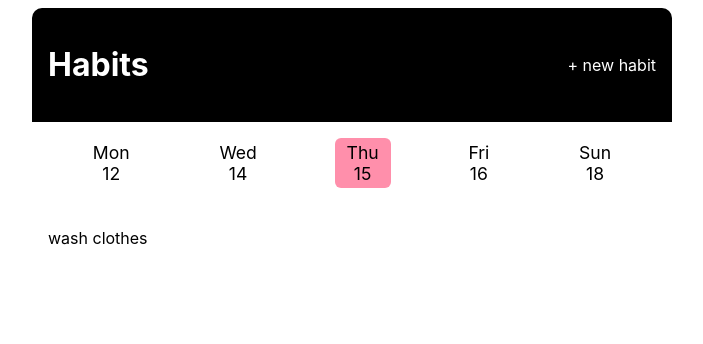
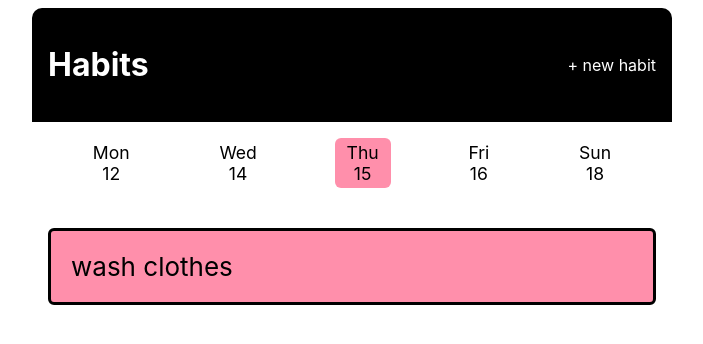
Before and after one commit to vahidsdri/simple-habit-tracker, a Flask app: page / in a window 1280 px wide. Shown: the top 344 px of the page, without its empty margins (288-991 px from the left). Run offline with Flask 3, Linux system fonts and the light colour scheme.

Commit message:
add some basic functionality and more styling✨

```diff
--- a/app.py
+++ b/app.py
@@ -1,6 +1,6 @@
 import datetime
 from collections import defaultdict
-from flask import Flask, render_template, request
+from flask import Flask, render_template, request, redirect, url_for
 app = Flask(__name__)
 
 
@@ -23,7 +23,12 @@ def index():
         selected_date = datetime.date.fromisoformat(date_str)
     else:
         selected_date = datetime.date.today()
-    return render_template('index.html', title="Habit Tracker - Home", habits=habits, selected_date=selected_date,completions=completions[selected_date])
+    return render_template('index.html',
+        title="Habit Tracker - Home",
+        habits=habits,
+        selected_date=selected_date,
+        completions=completions[selected_date]
+    )
 
 
 @app.route('/add',methods=["GET","POST"])
@@ -35,5 +40,13 @@ def add_habit():
     return render_template("add_habit.html", title="Habit Tracker - Add", selected_date = datetime.date.today(),)
 
 
+@app.post("/complete")
+def complete():
+    date_string = request.form.get("date")
+    habit = request.form.get("habitName")
+    date = datetime.date.fromisoformat(date_string)
+    completions[date].append(habit)
+    return redirect(url_for("index", date=date_string))
+
 if __name__ == '__main__':
     app.run(debug=True)
--- a/static/css/main.css
+++ b/static/css/main.css
@@ -117,3 +117,48 @@ padding: 1rem;
         display: block;
     }
 }
+.habit {
+    display: flex;
+    align-items: center;
+    justify-content: space-between;
+    font-size: 26px;
+    padding: 20px;
+    margin-bottom: 20px;
+    background-color: #ff8fab;
+    border: 3px solid black;
+    border-radius: 6px;
+}
+
+.habit:not(.completed) {
+    padding: 0;
+}
+
+.habit:not(.completed):hover {
+    background-color: #fb6f92;
+}
+
+.habit__icon {
+    width: 1em;
+    height: 1em;
+}
+
+.habit__name {
+    margin: 0;
+}
+
+.habit__form {
+    width: 100%;
+}
+
+.habit__button {
+    display: block;
+    width: 100%;
+    margin: 0;
+    padding: 20px;
+    font-family: inherit;
+    font-size: inherit;
+    text-align: left;
+    border: none;
+    background-color: unset;
+    cursor: pointer;
+}
--- a/templates/index.html
+++ b/templates/index.html
@@ -5,7 +5,26 @@
 
 <section class="habits-list">
     {% for habit in habits %}
-    <p class="habit__name">{{habit}}</p>
+        {% set completions = habit in completions %}
+        {% if complete %}
+        <div class="habit completed">
+                <p class="habit__name">
+                    {{ habit }}
+                </p>
+                <svg class="habit__icon" xmlns="http://www.w3.org/2000/svg" viewBox="0 0 20 20" fill="currentColor">
+                    <path fill-rule="evenodd" d="M10 18a8 8 0 100-16 8 8 0 000 16zm3.707-9.293a1 1 0 00-1.414-1.414L9 10.586 7.707 9.293a1 1 0 00-1.414 1.414l2 2a1 1 0 001.414 0l4-4z" clip-rule="evenodd" />
+                </svg>
+            </div>
+        {% else %}
+        <div class="habit">
+                <form method="POST" class="habit__form" action="{{ url_for('complete') }}">
+                    <input type="hidden" id="habitName" name="habitName" value="{{ habit }}" />
+                    <input type="hidden" id="date" name="date" value="{{ selected_date }}" />
+                    <button type="submit" class="habit__button">
+                        {{ habit }}
+                    </button>
+                </form>
+        {% endif %}
     {% endfor %}
 </section>
 {% endblock %}
```
